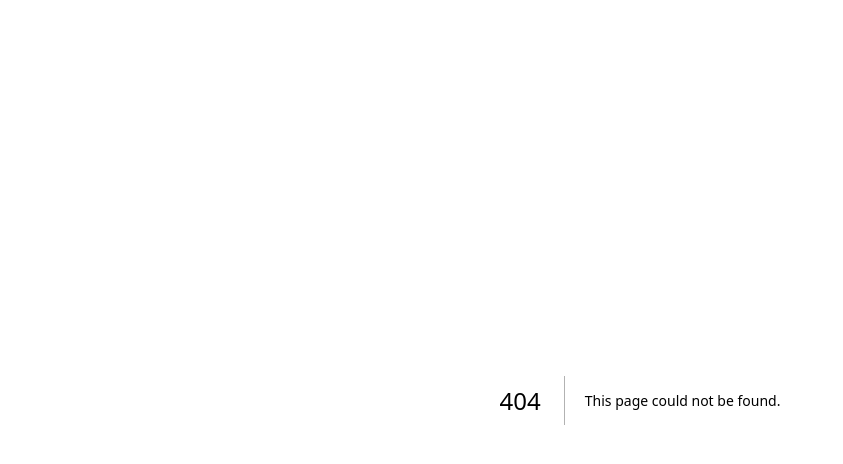
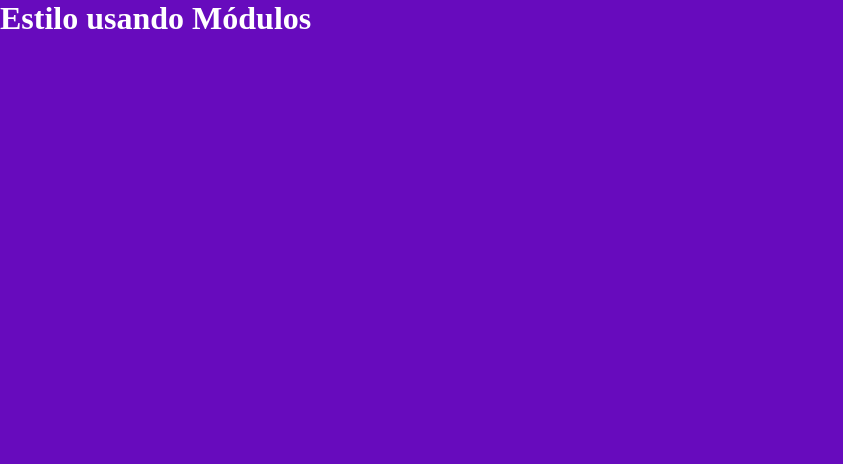
Before and after one commit to Anaportfolio/ProjecNextJs, a Next.js app: page /estiloso in a window 1280 px wide. Before the commit this address had no page. Shown: the top 464 px of the page, without its empty margins (0-843 px from the left). Built offline with nearby package versions, Linux system fonts and the light colour scheme.

Commit message:
CSS Modularizado

```diff
--- /dev/null
+++ b/src/pages/estiloso.jsx
@@ -0,0 +1,9 @@
+import styles from '../styles/Estiloso_modulo.module.css';
+
+export default function Estiloso(){
+    return(
+        <div className={styles.roxo}>
+            <h1>Estilo usando Módulos </h1>
+        </div>
+    )
+}
--- /dev/null
+++ b/src/styles/Estiloso_modulo.module.css
@@ -0,0 +1,9 @@
+.roxo{
+    background-color: #670bbd;
+    color: white;
+    height: 100vh;
+}
+
+.roxo h1 {
+    margin: 0;
+}
--- a/src/styles/globals.css
+++ b/src/styles/globals.css
@@ -1,4 +1,3 @@
-
 
 html,
 body {
@@ -7,12 +6,3 @@ body {
   background-color: #222;
   color: #eee;
 }
-
-* {
-  box-sizing: border-box;
-}
-
-a {
-  color: inherit;
-  text-decoration: none;
-}
```
